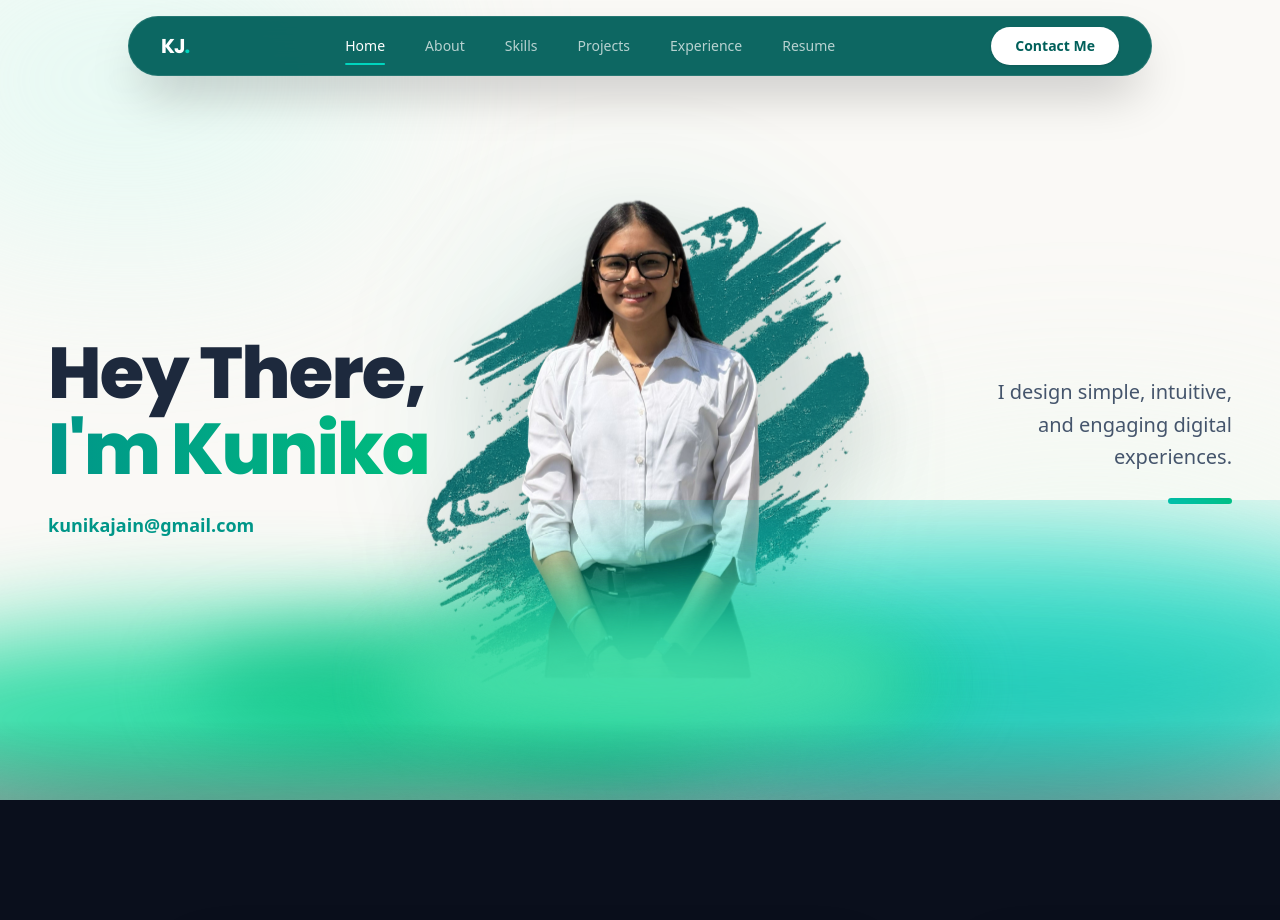
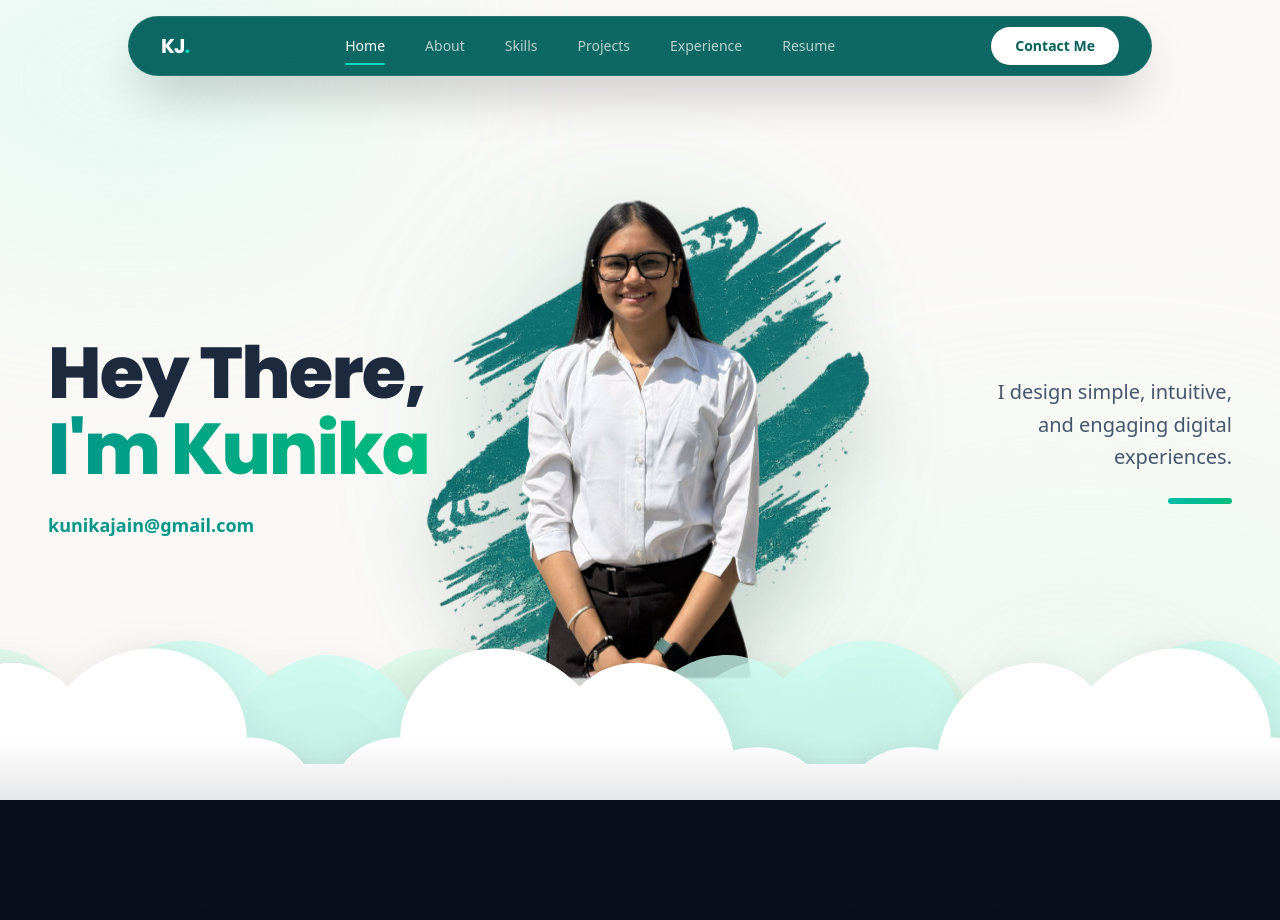
Before and after one commit to kun-ika/porfoliogreen, a Next.js app: page / in a window 1280 px wide. Shown: the top 920 px of the page. Built offline with nearby package versions, Linux system fonts and the light colour scheme.

Commit message:
clouds aa agye

```diff
--- a/src/components/Hero.jsx
+++ b/src/components/Hero.jsx
@@ -90,37 +90,54 @@ const Hero = () => {
                 </motion.div>
             </motion.div>
 
-            {/* Full Width Animated Clouds Base */}
-            <div className="absolute bottom-0 left-0 w-full h-[300px] pointer-events-none z-30 flex justify-center items-end opacity-100 overflow-hidden">
-                {/* Massive Drifting Green Cloud Layers */}
+            {/* Full Width Animated SVG Clouds Base */}
+            <div className="absolute bottom-0 left-0 w-full h-[250px] md:h-[350px] pointer-events-none z-30 overflow-hidden">
+
+                {/* SVG Cloud Definition (Reused) */}
+                <svg width="0" height="0" className="absolute">
+                    <defs>
+                        <path id="cloud-path" d="M 0 100 C 0 70, 20 60, 40 65 C 45 35, 80 20, 100 40 C 130 10, 170 30, 170 60 C 190 60, 200 75, 200 100 Z" />
+                    </defs>
+                </svg>
+
+                {/* Back Layer - Emerald Tinted Clouds */}
                 <motion.div
-                    className="absolute bottom-[-20px] left-[-20%] w-[70%] h-[200px] bg-emerald-400 rounded-[100%] filter blur-[50px] opacity-80 z-10"
-                    animate={{ x: [0, 100, 0] }}
-                    transition={{ duration: 20, repeat: Infinity, ease: "easeInOut" }}
-                />
+                    className="absolute -bottom-4 left-[-20%] w-[140%] flex text-emerald-100/60 drop-shadow-xl"
+                    animate={{ x: ["0%", "-20%"] }}
+                    transition={{ duration: 25, repeat: Infinity, repeatType: "reverse", ease: "easeInOut" }}
+                >
+                    <svg viewBox="0 0 200 100" className="w-1/3 h-auto fill-current" preserveAspectRatio="none"><use href="#cloud-path" /></svg>
+                    <svg viewBox="0 0 200 100" className="w-1/3 h-auto fill-current" preserveAspectRatio="none"><use href="#cloud-path" /></svg>
+                    <svg viewBox="0 0 200 100" className="w-1/3 h-auto fill-current" preserveAspectRatio="none"><use href="#cloud-path" /></svg>
+                    <svg viewBox="0 0 200 100" className="w-1/3 h-auto fill-current" preserveAspectRatio="none"><use href="#cloud-path" /></svg>
+                </motion.div>
+
+                {/* Middle Layer - Teal Tinted Clouds */}
                 <motion.div
-                    className="absolute bottom-[20px] right-[-20%] w-[80%] h-[250px] bg-teal-400 rounded-[100%] filter blur-[60px] opacity-70 z-0"
-                    animate={{ x: [0, -120, 0] }}
-                    transition={{ duration: 25, repeat: Infinity, ease: "easeInOut", delay: 2 }}
-                />
+                    className="absolute -bottom-8 left-[-30%] w-[160%] flex text-teal-100/80 drop-shadow-2xl"
+                    animate={{ x: ["-10%", "10%"] }}
+                    transition={{ duration: 20, repeat: Infinity, repeatType: "reverse", ease: "easeInOut" }}
+                >
+                    <svg viewBox="0 0 200 100" className="w-1/4 h-auto fill-current" preserveAspectRatio="none"><use href="#cloud-path" /></svg>
+                    <svg viewBox="0 0 200 100" className="w-1/4 h-auto fill-current transform scale-x-[-1]" preserveAspectRatio="none"><use href="#cloud-path" /></svg>
+                    <svg viewBox="0 0 200 100" className="w-1/4 h-auto fill-current" preserveAspectRatio="none"><use href="#cloud-path" /></svg>
+                    <svg viewBox="0 0 200 100" className="w-1/4 h-auto fill-current transform scale-x-[-1]" preserveAspectRatio="none"><use href="#cloud-path" /></svg>
+                </motion.div>
+
+                {/* Front Layer - Pure White Clouds */}
                 <motion.div
-                    className="absolute bottom-[40px] left-[10%] w-[60%] h-[150px] bg-emerald-500 rounded-[100%] filter blur-[40px] opacity-60 z-10"
-                    animate={{ x: [0, 80, 0] }}
-                    transition={{ duration: 18, repeat: Infinity, ease: "easeInOut", delay: 1 }}
-                />
-                <motion.div
-                    className="absolute bottom-[-10px] left-[40%] w-[70%] h-[180px] bg-teal-500 rounded-[100%] filter blur-[55px] opacity-60 z-0"
-                    animate={{ x: [0, -90, 0] }}
-                    transition={{ duration: 22, repeat: Infinity, ease: "easeInOut", delay: 3 }}
-                />
-                <motion.div
-                    className="absolute bottom-[60px] left-[30%] w-[40%] h-[120px] bg-emerald-300 rounded-[100%] filter blur-[35px] opacity-70 z-10"
-                    animate={{ x: [0, 50, 0], scale: [1, 1.1, 1] }}
-                    transition={{ duration: 15, repeat: Infinity, ease: "easeInOut", delay: 4 }}
-                />
+                    className="absolute -bottom-10 left-[-10%] w-[120%] flex text-white drop-shadow-[0_-5px_15px_rgba(0,0,0,0.05)]"
+                    animate={{ x: ["0%", "-10%"] }}
+                    transition={{ duration: 15, repeat: Infinity, repeatType: "reverse", ease: "easeInOut" }}
+                >
+                    <svg viewBox="0 0 200 100" className="w-1/3 h-auto fill-current" preserveAspectRatio="none"><use href="#cloud-path" /></svg>
+                    <svg viewBox="0 0 200 100" className="w-1/3 h-auto fill-current transform scale-x-[-1]" preserveAspectRatio="none"><use href="#cloud-path" /></svg>
+                    <svg viewBox="0 0 200 100" className="w-1/3 h-auto fill-current" preserveAspectRatio="none"><use href="#cloud-path" /></svg>
+                </motion.div>
 
-                {/* Bottom Anchor Gradient to merge with the next section smoothly */}
-                <div className="absolute bottom-0 w-full h-[80px] bg-gradient-to-t from-[#0a0f1c] to-transparent z-20 opacity-30"></div>
+                {/* Solid White Base Floor to eliminate bottom gaps */}
+                <div className="absolute -bottom-1 w-full h-[40px] bg-white z-20"></div>
+                <div className="absolute bottom-0 w-full h-[60px] bg-gradient-to-t from-[#0a0f1c]/10 to-transparent z-20"></div>
             </div>
         </section>
     );
```
